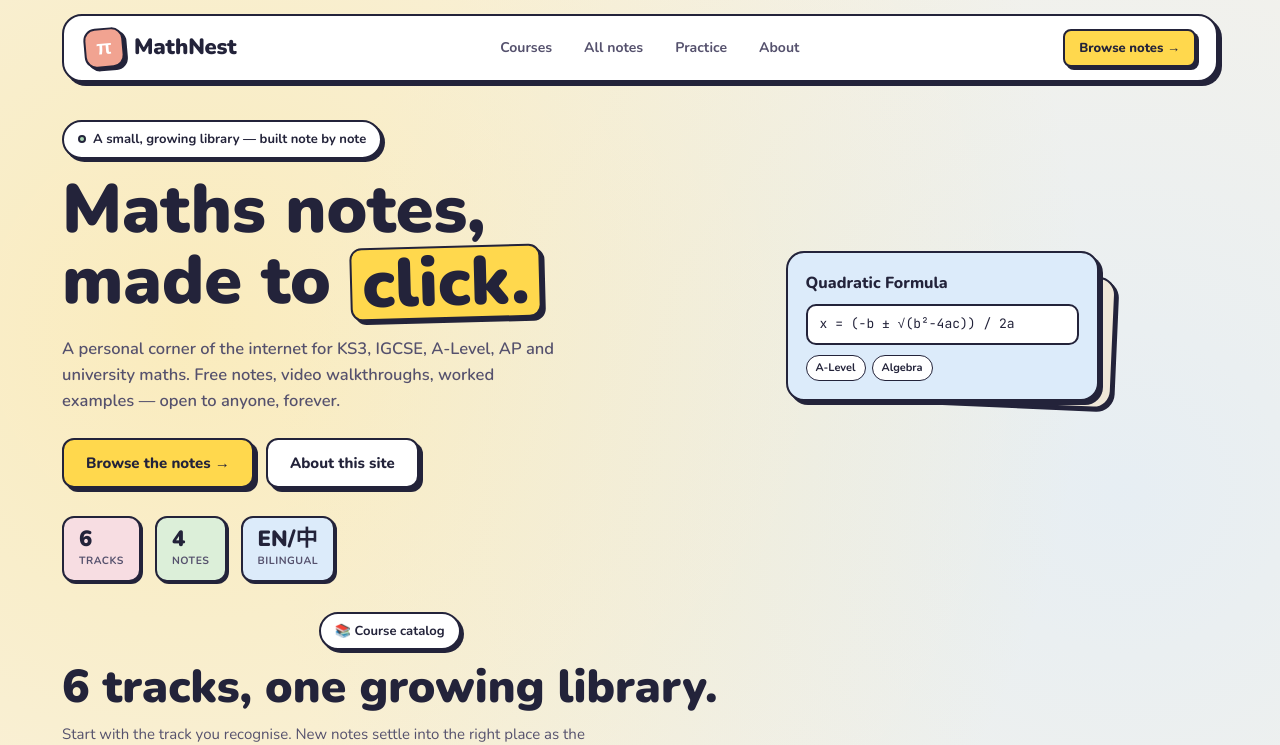
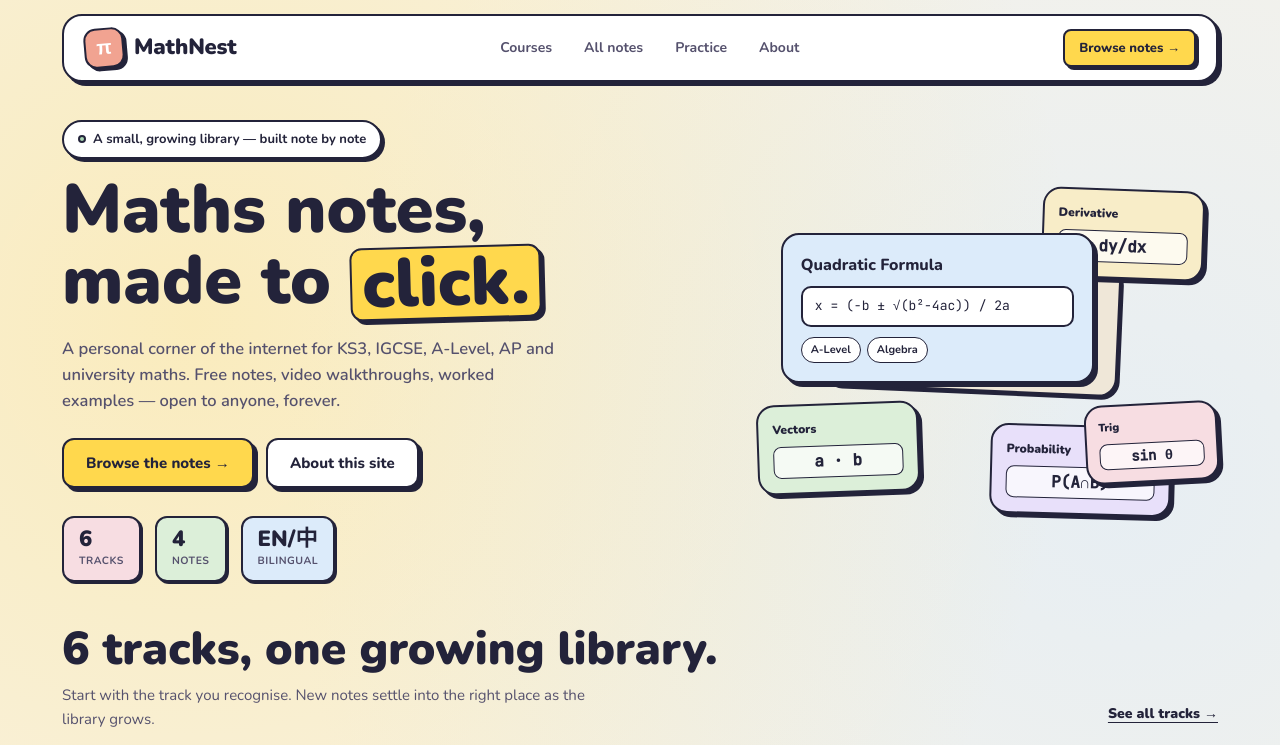
Before and after one commit to pennyzhaozhao/mathnest, a Next.js app: page / in a window 1280 px wide. Shown: the top 745 px of the page. Built offline with nearby package versions, Linux system fonts and the light colour scheme.

Commit message:
courses ui style

```diff
--- a/app/page.tsx
+++ b/app/page.tsx
@@ -77,15 +77,15 @@ export default function HomePage() {
             </div>
           </div>
 
-          {/* hero illustration — restrained note card */}
-          <div className="hero-visual" style={{ position: 'relative', height: 300 }}>
+          {/* hero illustration — layered maths cards */}
+          <div className="hero-visual" style={{ position: 'relative', height: 340 }}>
             <div style={{
-              position: 'absolute', top: 70, left: '16%', width: '62%', height: 132,
+              position: 'absolute', top: 78, left: '17%', width: '62%', height: 132,
               borderRadius: 18, background: '#EFE7D8',
               border: '2.5px solid var(--ink)', boxShadow: '3px 3px 0 var(--ink)',
               transform: 'rotate(2.5deg)', zIndex: 0,
             }} />
-            <HeroCard color="var(--sky-bg)" style={{ top: 50, left: '9%', width: '66%' }}>
+            <HeroCard color="var(--sky-bg)" style={{ top: 52, left: '8%', width: '66%', zIndex: 3 }}>
               <div style={{ fontWeight: 800, fontSize: 16, marginBottom: 8 }}>Quadratic Formula</div>
               <div style={{ fontFamily: 'JetBrains Mono, monospace', fontSize: 13, background: '#fff', padding: '8px 12px', borderRadius: 10, border: '2px solid var(--ink)' }}>
                 x = (−b ± √(b²−4ac)) / 2a
@@ -93,6 +93,18 @@ export default function HomePage() {
               <div style={{ display: 'flex', gap: 6, marginTop: 10 }}>
                 {['A-Level','Algebra'].map(t => <Tag key={t}>{t}</Tag>)}
               </div>
+            </HeroCard>
+            <HeroCard color="var(--lemon-bg)" style={{ top: 8, right: '3%', width: '34%', padding: 14, transform: 'rotate(2deg)' }}>
+              <MiniMathCard title="Derivative" formula="dy/dx" />
+            </HeroCard>
+            <HeroCard color="var(--mint-bg)" style={{ bottom: 28, left: '3%', width: '34%', padding: 14, transform: 'rotate(-2deg)' }}>
+              <MiniMathCard title="Vectors" formula="a · b" />
+            </HeroCard>
+            <HeroCard color="var(--lilac-bg)" style={{ bottom: 6, right: '10%', width: '38%', padding: 14, transform: 'rotate(1.5deg)' }}>
+              <MiniMathCard title="Probability" formula="P(A∩B)" />
+            </HeroCard>
+            <HeroCard color="var(--coral-bg)" style={{ top: 222, right: '0%', width: '28%', padding: 12, transform: 'rotate(-3deg)' }}>
+              <MiniMathCard title="Trig" formula="sin θ" compact />
             </HeroCard>
           </div>
         </div>
@@ -102,9 +114,6 @@ export default function HomePage() {
       <section className="container" style={{ padding: '0 22px 56px' }}>
         <div className="course-catalog-head">
           <div>
-            <div className="course-catalog-pill">
-              <span className="pill">📚 Course catalog</span>
-            </div>
             <h2>{COURSES.length} tracks, one growing library.</h2>
             <p>Start with the track you recognise. New notes settle into the right place as the library grows.</p>
           </div>
@@ -201,6 +210,26 @@ function HeroCard({ children, color, style }: any) {
     </div>
   );
 }
+function MiniMathCard({ title, formula, compact }: any) {
+  return (
+    <>
+      <div style={{ fontWeight: 900, fontSize: compact ? 11 : 12, marginBottom: 7 }}>{title}</div>
+      <div style={{
+        fontFamily: 'JetBrains Mono, monospace',
+        fontSize: compact ? 14 : 16,
+        fontWeight: 700,
+        background: 'rgba(255,255,255,.72)',
+        border: '1.8px solid var(--ink)',
+        borderRadius: 8,
+        padding: compact ? '5px 7px' : '7px 9px',
+        lineHeight: 1,
+        textAlign: 'center',
+      }}>
+        {formula}
+      </div>
+    </>
+  );
+}
 function Tag({ children }: any) {
   return (
     <span style={{
```
